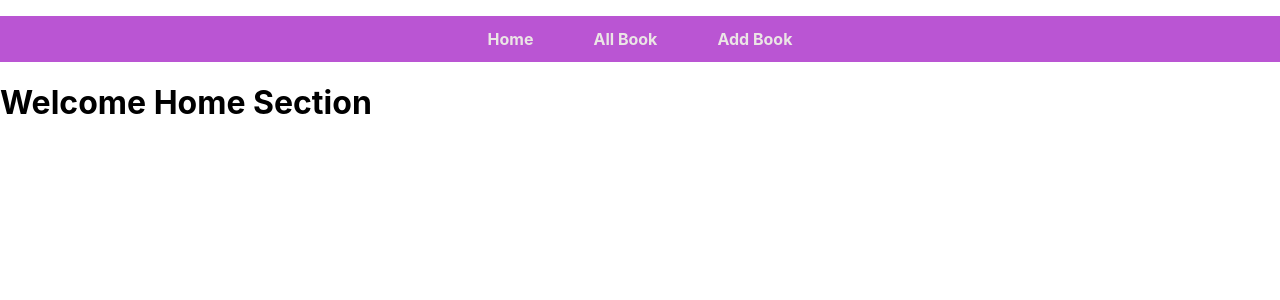
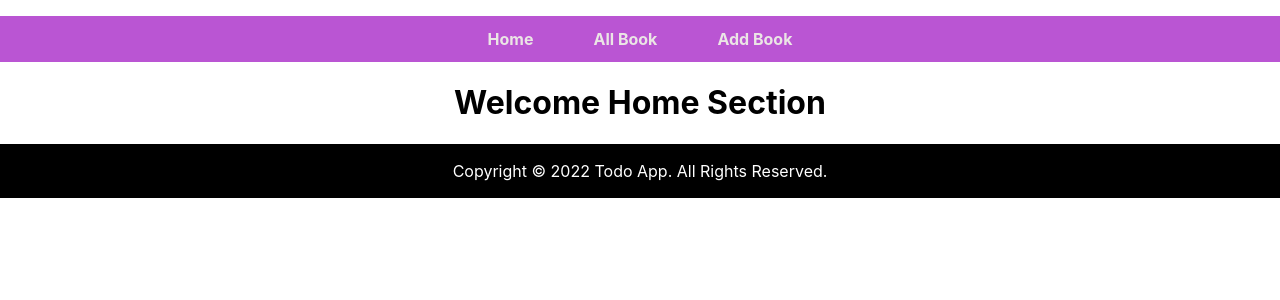
Before and after one commit to minhazul69/redux-todo-app, a React (Create React App) app: page / in a window 1280 px wide. Shown: the top 300 px of the page. Built offline with nearby package versions, Linux system fonts and the light colour scheme.

Commit message:
added footer and update section

```diff
--- a/public/index.html
+++ b/public/index.html
@@ -24,7 +24,7 @@
       work correctly both with client-side routing and a non-root public URL.
       Learn how to configure a non-root public URL by running `npm run build`.
     -->
-    <title>React App</title>
+    <title>Redux Todo App</title>
   </head>
   <body>
     <noscript>You need to enable JavaScript to run this app.</noscript>
--- a/src/App.css
+++ b/src/App.css
@@ -5,6 +5,9 @@
 .App-logo {
   height: 40vmin;
   pointer-events: none;
+}
+.item-center {
+  text-align: center;
 }
 
 @media (prefers-reduced-motion: no-preference) {
--- a/src/App.js
+++ b/src/App.js
@@ -6,6 +6,7 @@ import AddBook from "./Features/Book/AddBook";
 import EditBook from "./Features/Book/EditBook";
 import ErrorPage from "./Pages/ErrorPage";
 import BookView from "./Features/Book/BookView";
+import Footer from "./Shared/Footer";
 
 function App() {
   return (
@@ -18,6 +19,7 @@ function App() {
         <Route path="/edit-book" element={<EditBook />} />
         <Route path="*" element={<ErrorPage />} />
       </Routes>
+      <Footer />
     </div>
   );
 }
--- a/src/Features/Book/BooksSlice.js
+++ b/src/Features/Book/BooksSlice.js
@@ -5,6 +5,8 @@ const initialBooks = {
     { id: 1, title: "Match Book", author: "Akib" },
     { id: 2, title: "English Book", author: "Minhajul" },
     { id: 3, title: "Bangla Book", author: "Mohammad" },
+    { id: 4, title: "Physics Book", author: "Minhaj Bro" },
+    { id: 5, title: "Chemistry Book", author: "Akib Bro" },
   ],
 };
 const bookSlice = createSlice({
--- a/src/Pages/Home.js
+++ b/src/Pages/Home.js
@@ -2,7 +2,7 @@ import React from "react";
 
 const Home = () => {
   return (
-    <div>
+    <div className="item-center">
       <h1>Welcome Home Section</h1>
     </div>
   );
--- /dev/null
+++ b/src/Shared/Footer.js
@@ -0,0 +1,21 @@
+import React from "react";
+
+const Footer = () => {
+  const d = new Date();
+  let year = d.getFullYear();
+  return (
+    <div
+      className="item-center"
+      style={{
+        backgroundColor: "black",
+        color: "White",
+        padding: "1px 0",
+        marginTop: "8px",
+      }}
+    >
+      <p>Copyright &copy; {year} Todo App. All Rights Reserved.</p>
+    </div>
+  );
+};
+
+export default Footer;
```
